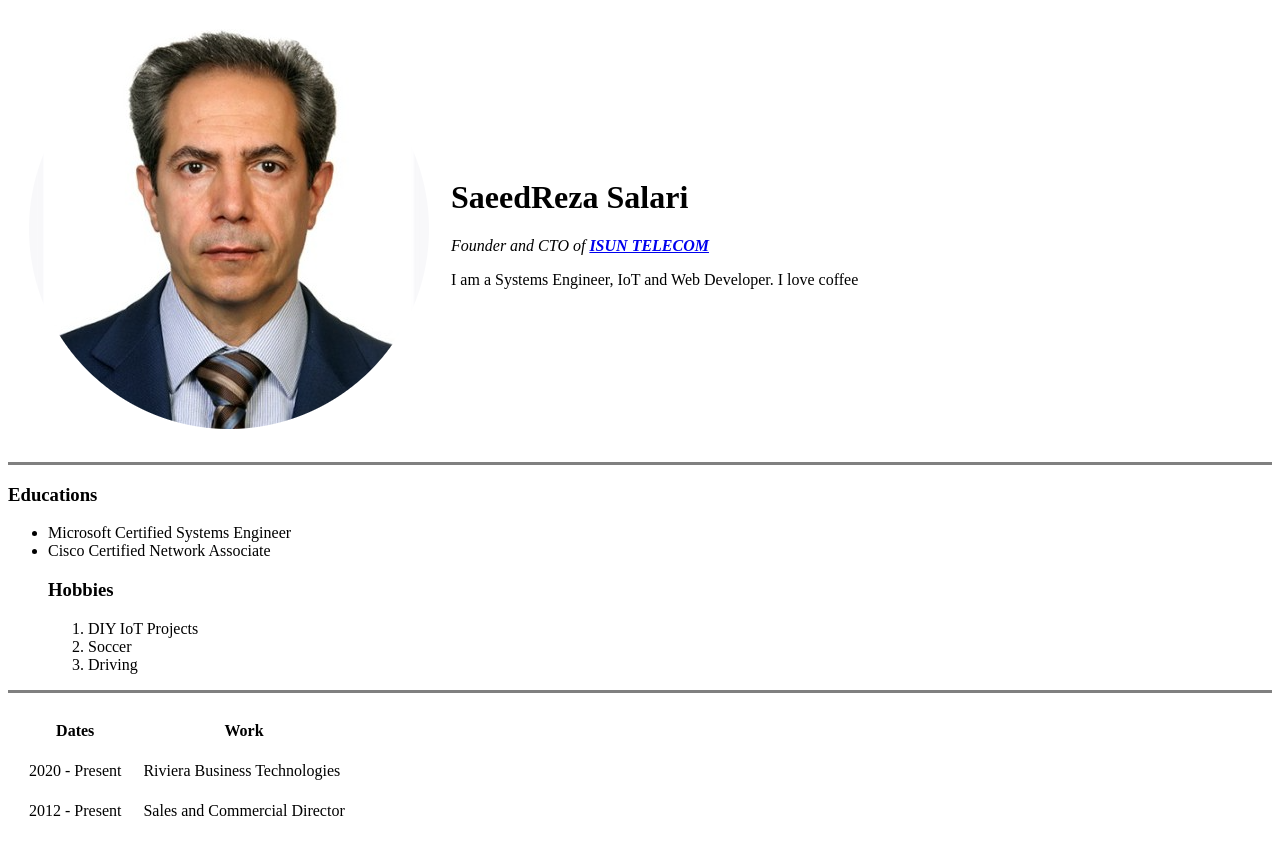
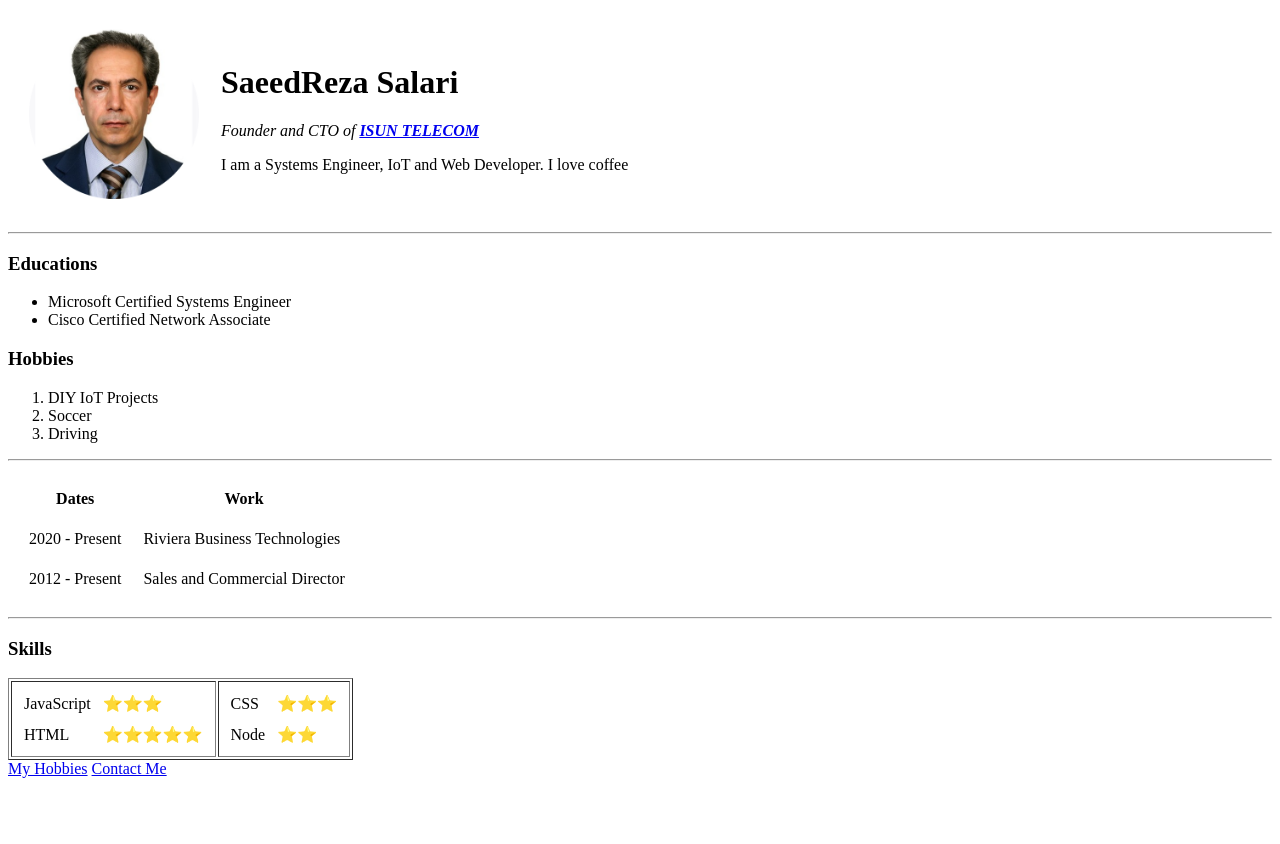
Before and after one commit to srsalari/cv, a plain HTML site: page index.html in a window 1280 px wide. Shown: the top 844 px of the page. After the commit the page ends 800 px from the top, so only its background shows below. Drawn offline with Linux system fonts and the light colour scheme.

Commit message:
Updated Fri 10 Jun

```diff
--- a/index.html
+++ b/index.html
@@ -9,12 +9,14 @@
   <meta name="viewport" content="width=device-width, initial-scale=1.0">
 
   <title>Saeed's Personal Site</title>
+  <link rel="stylesheet" href="css/styles.css">
+
 </head>
 
 <body>
   <table cellspacing="20">
     <tr>
-      <td><img src="images/SaeedReza.png" alt="SaeedReza prfile picture" </td>
+      <td><img src="images/SaeedReza.png" alt="SaeedReza prfile picture" height="170"</td>
       <td>
         <h1>SaeedReza Salari</h1>
         <p><em>Founder and CTO of <strong><a href="https://www.isuntelecom.com">ISUN TELECOM</a></strong></em></p>
@@ -23,19 +25,19 @@
     </tr>
   </table>
 
-  <hr size="3" noshade>
+  <hr>
   <h3>Educations</h3>
   <ul>
     <li>Microsoft Certified Systems Engineer</li>
     <li>Cisco Certified Network Associate</li>
-    <h3>Hobbies</h3>
+  </ul>
+  <h3>Hobbies</h3>
     <ol type="1">
       <li>DIY IoT Projects</li>
       <li>Soccer</li>
       <li>Driving</li>
     </ol>
-  </ul>
-  <hr size="3" noshade>
+  <hr>
   <table cellspacing="20">
     <thead>
       <tr>
@@ -58,7 +60,7 @@
 
     </tfoot>
   </table>
-  <hr size="3" noshade>
+  <hr>
   <h3>Skills</h3>
   <table border="1">
     <tr>
```
